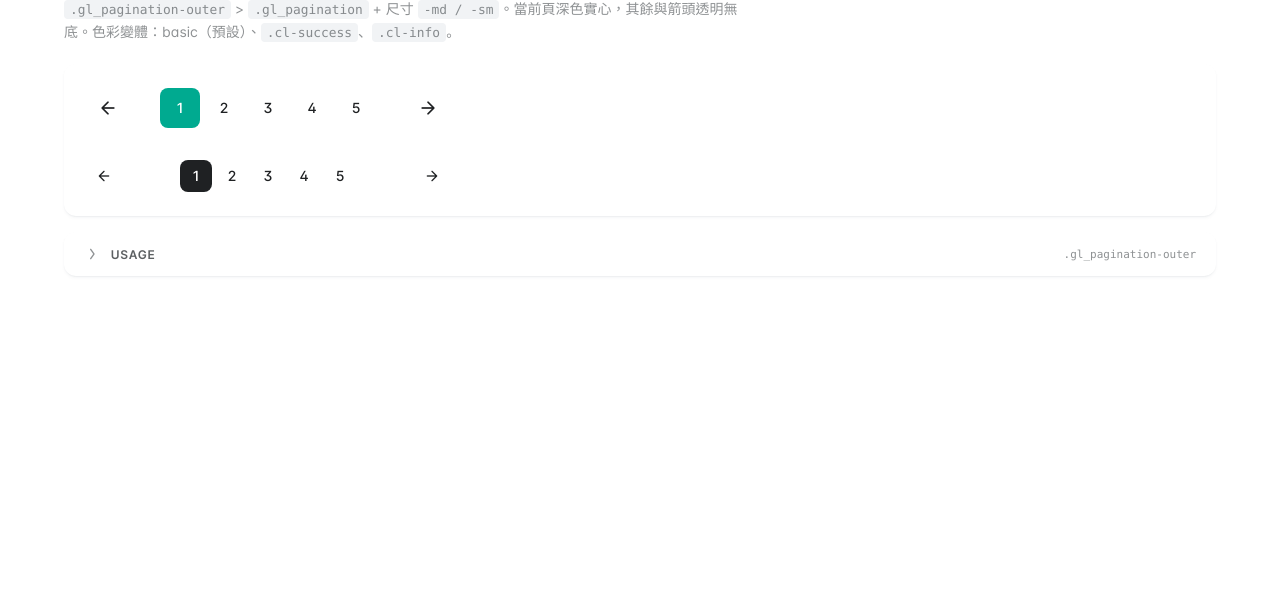
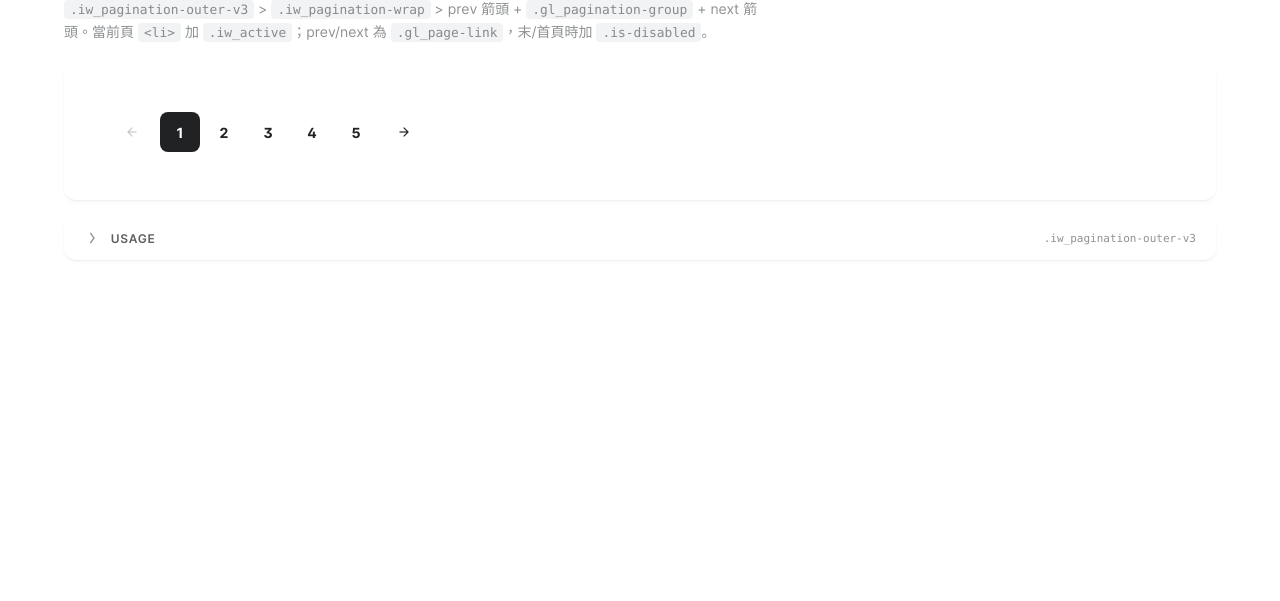
Before and after one commit to jovi-999/Pi-Design-System-, a website built with Vite: page preview/pagination.html in a window 1280 px wide. Shown: the part 199-800 px from the top of the page. Built offline with nearby package versions, Linux system fonts and the light colour scheme; a web font is replaced by a local one.

Commit message:
修正新版 v3 pagination 樣式

```diff
--- a/preview/pagination.html
+++ b/preview/pagination.html
@@ -131,66 +131,57 @@
 <!-- ============ PAGINATION ============ -->
   <section>
     <h2>Pagination</h2>
-    <p class="dek"><code>.gl_pagination-outer</code> &gt; <code>.gl_pagination</code> + 尺寸 <code>-md / -sm</code>。當前頁深色實心，其餘與箭頭透明無底。色彩變體：basic（預設）、<code>.cl-success</code>、<code>.cl-info</code>。</p>
+    <p class="dek"><code>.iw_pagination-outer-v3</code> &gt; <code>.iw_pagination-wrap</code> &gt; prev 箭頭 + <code>.gl_pagination-group</code> + next 箭頭。當前頁 <code>&lt;li&gt;</code> 加 <code>.iw_active</code>；prev/next 為 <code>.gl_page-link</code>，末/首頁時加 <code>.is-disabled</code>。</p>
     <div class="panel col" style="gap: 32px;">
-      <!-- 一般尺寸（md，40px）；≤768px 自動縮為 32px。寬度固定 360px 對齊 Figma -->
-      <nav class="gl_pagination-outer gl_pagination-md cl-success" style="width: 360px;">
-        <a class="gl_page-link" href="#"><i class="icon icon-arrow-left"></i></a>
-        <ul class="gl_pagination">
-          <li class="active"><a class="gl_page-link" href="#">1</a></li>
-          <li><a class="gl_page-link" href="#">2</a></li>
-          <li><a class="gl_page-link" href="#">3</a></li>
-          <li><a class="gl_page-link" href="#">4</a></li>
-          <li><a class="gl_page-link" href="#">5</a></li>
-        </ul>
-        <a class="gl_page-link" href="#"><i class="icon icon-arrow-right"></i></a>
-      </nav>
-      <!-- 小尺寸（sm，32px）：≤768px 自動套用，或用 .gl_pagination-sm 強制 -->
-      <nav class="gl_pagination-outer gl_pagination-sm" style="width: 360px;">
-        <a class="gl_page-link" href="#"><i class="icon icon-arrow-left"></i></a>
-        <ul class="gl_pagination">
-          <li class="active"><a class="gl_page-link" href="#">1</a></li>
-          <li><a class="gl_page-link" href="#">2</a></li>
-          <li><a class="gl_page-link" href="#">3</a></li>
-          <li><a class="gl_page-link" href="#">4</a></li>
-          <li><a class="gl_page-link" href="#">5</a></li>
-        </ul>
-        <a class="gl_page-link" href="#"><i class="icon icon-arrow-right"></i></a>
-      </nav>
+      <!-- 40px；≤768px 自動縮為 32px。寬度固定 360px 對齊 Figma -->
+      <div class="iw_pagination-outer-v3" style="width: 360px;">
+        <div class="iw_pagination-wrap">
+          <a class="gl_page-link is-disabled" href="?page=1" data-page="1" aria-label="上一頁"><i class="icon icon-arrow-left"></i></a>
+          <ul class="gl_pagination-group">
+            <li class="page iw_active"><a class="gl_page-link" href="?page=1" data-page="1">1</a></li>
+            <li class="page"><a class="gl_page-link" href="?page=2" data-page="2">2</a></li>
+            <li class="page"><a class="gl_page-link" href="?page=3" data-page="3">3</a></li>
+            <li class="page"><a class="gl_page-link" href="?page=4" data-page="4">4</a></li>
+            <li class="page"><a class="gl_page-link" href="?page=5" data-page="5">5</a></li>
+          </ul>
+          <a class="gl_page-link" href="?page=2" data-page="2" aria-label="下一頁"><i class="icon icon-arrow-right"></i></a>
+        </div>
+      </div>
     </div>
 
     <details class="usage">
-      <summary><i class="icon icon-chevron-right chev"></i>Usage <span class="tag">.gl_pagination-outer</span></summary>
+      <summary><i class="icon icon-chevron-right chev"></i>Usage <span class="tag">.iw_pagination-outer-v3</span></summary>
       <div class="usage-body">
-        <pre><span class="kw">&lt;nav</span> <span class="cls">class="gl_pagination-outer gl_pagination-md cl-success"</span><span class="kw">&gt;</span>
-  <span class="kw">&lt;a</span> <span class="cls">class="gl_page-link"</span> href="?p=0"<span class="kw">&gt;&lt;i</span> <span class="cls">class="icon icon-arrow-left"</span><span class="kw">&gt;&lt;/i&gt;&lt;/a&gt;</span>
-  <span class="kw">&lt;ul</span> <span class="cls">class="gl_pagination"</span><span class="kw">&gt;</span>
-    <span class="kw">&lt;li</span> <span class="cls">class="active"</span><span class="kw">&gt;&lt;a</span> <span class="cls">class="gl_page-link"</span> href="?p=1"<span class="kw">&gt;</span>1<span class="kw">&lt;/a&gt;&lt;/li&gt;</span>
-    <span class="kw">&lt;li&gt;&lt;a</span> <span class="cls">class="gl_page-link"</span> href="?p=2"<span class="kw">&gt;</span>2<span class="kw">&lt;/a&gt;&lt;/li&gt;</span>
-    <span class="kw">&lt;li&gt;&lt;a</span> <span class="cls">class="gl_page-link"</span> href="?p=3"<span class="kw">&gt;</span>3<span class="kw">&lt;/a&gt;&lt;/li&gt;</span>
-    <span class="kw">&lt;li&gt;&lt;a</span> <span class="cls">class="gl_page-link"</span> href="?p=4"<span class="kw">&gt;</span>4<span class="kw">&lt;/a&gt;&lt;/li&gt;</span>
-    <span class="kw">&lt;li&gt;&lt;a</span> <span class="cls">class="gl_page-link"</span> href="?p=5"<span class="kw">&gt;</span>5<span class="kw">&lt;/a&gt;&lt;/li&gt;</span>
-  <span class="kw">&lt;/ul&gt;</span>
-  <span class="kw">&lt;a</span> <span class="cls">class="gl_page-link"</span> href="?p=2"<span class="kw">&gt;&lt;i</span> <span class="cls">class="icon icon-arrow-right"</span><span class="kw">&gt;&lt;/i&gt;&lt;/a&gt;</span>
-<span class="kw">&lt;/nav&gt;</span></pre>
+        <pre><span class="kw">&lt;div</span> <span class="cls">class="iw_pagination-outer-v3"</span><span class="kw">&gt;</span>
+  <span class="kw">&lt;div</span> <span class="cls">class="iw_pagination-wrap"</span><span class="kw">&gt;</span>
+    <span class="kw">&lt;a</span> <span class="cls">class="gl_page-link is-disabled"</span> href="?page=1" data-page="1" aria-label="上一頁"<span class="kw">&gt;&lt;i</span> <span class="cls">class="icon icon-arrow-left"</span><span class="kw">&gt;&lt;/i&gt;&lt;/a&gt;</span>
+    <span class="kw">&lt;ul</span> <span class="cls">class="gl_pagination-group"</span><span class="kw">&gt;</span>
+      <span class="kw">&lt;li</span> <span class="cls">class="page iw_active"</span><span class="kw">&gt;&lt;a</span> <span class="cls">class="gl_page-link"</span> href="?page=1" data-page="1"<span class="kw">&gt;</span>1<span class="kw">&lt;/a&gt;&lt;/li&gt;</span>
+      <span class="kw">&lt;li</span> <span class="cls">class="page"</span><span class="kw">&gt;&lt;a</span> <span class="cls">class="gl_page-link"</span> href="?page=2" data-page="2"<span class="kw">&gt;</span>2<span class="kw">&lt;/a&gt;&lt;/li&gt;</span>
+      <span class="kw">&lt;li</span> <span class="cls">class="page"</span><span class="kw">&gt;&lt;a</span> <span class="cls">class="gl_page-link"</span> href="?page=3" data-page="3"<span class="kw">&gt;</span>3<span class="kw">&lt;/a&gt;&lt;/li&gt;</span>
+      <span class="kw">&lt;li</span> <span class="cls">class="page"</span><span class="kw">&gt;&lt;a</span> <span class="cls">class="gl_page-link"</span> href="?page=4" data-page="4"<span class="kw">&gt;</span>4<span class="kw">&lt;/a&gt;&lt;/li&gt;</span>
+      <span class="kw">&lt;li</span> <span class="cls">class="page"</span><span class="kw">&gt;&lt;a</span> <span class="cls">class="gl_page-link"</span> href="?page=5" data-page="5"<span class="kw">&gt;</span>5<span class="kw">&lt;/a&gt;&lt;/li&gt;</span>
+    <span class="kw">&lt;/ul&gt;</span>
+    <span class="kw">&lt;a</span> <span class="cls">class="gl_page-link"</span> href="?page=2" data-page="2" aria-label="下一頁"<span class="kw">&gt;&lt;i</span> <span class="cls">class="icon icon-arrow-right"</span><span class="kw">&gt;&lt;/i&gt;&lt;/a&gt;</span>
+  <span class="kw">&lt;/div&gt;</span>
+<span class="kw">&lt;/div&gt;</span></pre>
         <div class="notes">
           <h4>結構</h4>
           <ul>
-            <li><strong>兩層</strong>：<code>.gl_pagination-outer</code>（外層列，箭頭推兩端）&gt; <code>.gl_pagination</code>（數字組，置中）</li>
-            <li>prev / next 箭頭是 outer 的<strong>直接子</strong> <code>.gl_page-link</code>，不放進數字 <code>&lt;ul&gt;</code></li>
-            <li>尺寸 / 色彩修飾掛在 <strong>outer</strong></li>
+            <li><strong>三層</strong>：<code>.iw_pagination-outer-v3</code>（最外層）&gt; <code>.iw_pagination-wrap</code>（列，箭頭推兩端）&gt; prev 箭頭 + <code>.gl_pagination-group</code>（數字組）+ next 箭頭</li>
+            <li>prev / next 箭頭是 wrap 的<strong>直接子</strong> <code>.gl_page-link</code>，不放進數字 <code>&lt;ul&gt;</code></li>
+            <li>每個 <code>.gl_page-link</code> 帶 <code>data-page</code>；箭頭帶 <code>aria-label</code></li>
           </ul>
-          <h4>Sizes · Colors</h4>
+          <h4>Sizes</h4>
           <ul>
-            <li>Size：<code>-md</code>（40px，一般）、<code>-sm</code>（32px，強制小）</li>
-            <li>RWD：<code>-md</code> 在 <strong>≤768px（tablet 以下）自動縮為 32px</strong></li>
+            <li>cell 40px；<strong>≤768px（tablet 以下）自動縮為 32px</strong></li>
             <li>箭頭用 <code>icon-arrow-left</code> / <code>icon-arrow-right</code></li>
-            <li>Active 色：<code>.cl-success</code>、<code>.cl-info</code>、不加則為 basic（深色）</li>
+            <li>當前頁深色實心（basic），非當前頁與箭頭白底</li>
           </ul>
           <h4>規則</h4>
           <ul>
-            <li>當前頁 <code>&lt;li&gt;</code> 加 <code>.active</code></li>
-            <li>總頁 &gt; 5 頁時使用 <code>.gl_ellipsis</code> 省略</li>
+            <li>當前頁 <code>&lt;li&gt;</code> 加 <code>.iw_active</code></li>
+            <li>首頁時 prev、末頁時 next 加 <code>.is-disabled</code></li>
             <li>&lt; 2 頁則不顯示 Pagination</li>
           </ul>
         </div>
--- a/src/components/_pagination.scss
+++ b/src/components/_pagination.scss
@@ -1,106 +1,89 @@
 // ============================================================
-// Pi DS — Pagination (.gl_pagination-outer > .gl_pagination)
+// Pi DS — Pagination v3 (.iw_pagination-outer-v3 > .iw_pagination-wrap)
 //
-// 結構（對齊 Figma sym-pagination）：
-//   .gl_pagination-outer  外層 flex 列：prev 箭頭 | 頁組(置中) | next 箭頭
-//     └ .gl_pagination    內層數字清單（flex:1，數字置中、彼此 gap 4px）
-//   尺寸 / 色彩修飾掛在 outer：gl_pagination-md / -sm、cl-success / cl-info
+// 結構（對齊生產環境 iw_pagination-outer-v3）：
+//   .iw_pagination-outer-v3   最外層：置中容器（width:100%）
+//     └ .iw_pagination-wrap   列：prev 箭頭 | 頁組 | next 箭頭（推到兩端）
+//         ├ .gl_page-link         prev / next 箭頭（wrap 直接子）
+//         ├ .gl_pagination-group  數字清單（<ul>），彼此 gap 4px
+//         │   └ li.page（當前頁加 .iw_active）> .gl_page-link
+//         └ .gl_page-link         next 箭頭
 //
-// 設計重點（Figma）：非當前頁與箭頭皆「透明無底」，僅當前頁深色實心。
-// RWD：md 在 ≤768px 自動縮為 sm 度量（手機版小尺寸）。
+// 設計重點：非當前頁與箭頭皆白底，當前頁深色實心；箭頭 .is-disabled 不可點。
+// RWD：≤768px 時 cell 自動縮為 32px（手機版小尺寸）。
 // ============================================================
 
 @use "../tokens" as *;
 
-// 尺寸度量共用：cell 寬高、左右 padding、icon 字級、列間距
-@mixin pagination-size($cell, $pad, $icon, $row-gap) {
-  gap: $row-gap;
+// 頁碼 v3 樣式
+.iw_pagination-outer-v3 {
+  width: 100%;
+  display: flex;
+  justify-content: center;
 
-  .gl_page-link {
-    min-width: $cell;
-    height: $cell;
-    padding: 0 $pad;
-    .icon { font-size: $icon; }
-  }
-  .gl_ellipsis {
-    min-width: $cell;
-    height: $cell;
-  }
+  .iw_pagination-wrap {
+    display: flex;
+    justify-content: space-between;
+    max-width: 408px;
+    width: 100%;
+    padding: 24px;
   }
 
-// 外層列：箭頭推到兩端、數字組置中
-.gl_pagination-outer {
+  .gl_pagination-group {
+    // 數字清單置中排列
     display: flex;
     align-items: center;
     justify-content: center;
-  gap: 32px; // md 預設；sm 由修飾覆寫
-}
-
-// 內層數字清單
-.gl_pagination {
-  display: flex;
-  flex: 1 0 0; // 撐開以把箭頭推到兩端
-  align-items: center;
-  justify-content: center;
     gap: 4px;
+    overflow: hidden;
+    background-color: $cl-basic-0;
+    padding: 0;
+    border-radius: 0;
     list-style: none;
-  padding: 0;
     margin: 0;
 
     li { display: flex; }
   }
 
-// 頁碼 / 箭頭共用：透明無底、深色字、8px 圓角
   .gl_page-link {
-  box-sizing: border-box; // min-width / padding 不互相疊加，避免溢出
-  display: inline-flex;
+    box-sizing: border-box; // 固定寬高不與 border 疊加
+    color: $cl-basic-900;
+    background: $cl-basic-0;
+    text-decoration: none;
+    font-weight: 700;
+    font-size: 14px;
+    width: 40px;
+    height: 40px;
+    display: flex;
     align-items: center;
     justify-content: center;
+    flex-shrink: 0;
+    border-radius: 8px;
+
+    &:hover { background: $cl-basic-alpha-50; }
+
+    // 首/末頁：箭頭停用
+    &.is-disabled {
       background: transparent;
-  color: $cl-basic-900;
-  text-decoration: none;
-  border-radius: $radius-sm; // 8px
-  font-size: 14px;
-  line-height: 20px;
-  font-weight: 500;
+      color: $cl-basic-300;
+      cursor: not-allowed;
+      pointer-events: none;
 
-  &:hover { background: $cl-basic-100; }
+      &:hover { background: transparent; }
+    }
+
+    // RWD：≤768px（tablet 以下）縮為 32px
+    @media (max-width: 768px) {
+      width: 32px;
+      height: 32px;
+    }
   }
 
   // 當前頁：深色實心
-.gl_pagination li.active .gl_page-link {
+  .iw_active {
+    .gl_page-link {
+      color: $cl-basic-0;
       background: $cl-basic-900;
-  color: $cl-basic-0;
-  cursor: default;
-
-  &:hover { background: $cl-basic-900; }
     }
-
-// 當前頁色彩變體（掛 outer）
-.gl_pagination-outer.cl-success .gl_pagination li.active .gl_page-link {
-  background: $cl-green-500;
-  &:hover { background: $cl-green-500; }
   }
-.gl_pagination-outer.cl-info .gl_pagination li.active .gl_page-link {
-  background: $cl-blue-500;
-  &:hover { background: $cl-blue-500; }
 }
-
-// 省略號：透明、與頁碼同尺寸
-.gl_ellipsis {
-  box-sizing: border-box;
-  display: inline-flex;
-  align-items: center;
-  justify-content: center;
-  background: transparent;
-  color: $cl-basic-900;
-}
-
-// 尺寸（掛 outer，連箭頭一起套用）
-.gl_pagination-md { @include pagination-size(40px, 12px, 20px, 32px); }
-.gl_pagination-sm { @include pagination-size(32px, 8px, 16px, 16px); }
-
-// RWD：≤768px 時 md 自動縮為 sm 度量（手機版）
-@media (max-width: 768px) {
-  .gl_pagination-md { @include pagination-size(32px, 8px, 16px, 16px); }
-}
```
Lines whose indentation alone changed are shown as unchanged.
